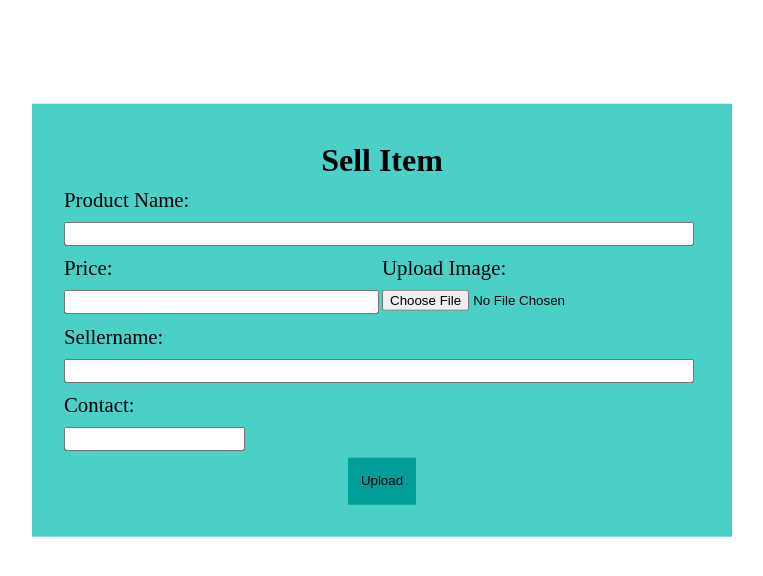
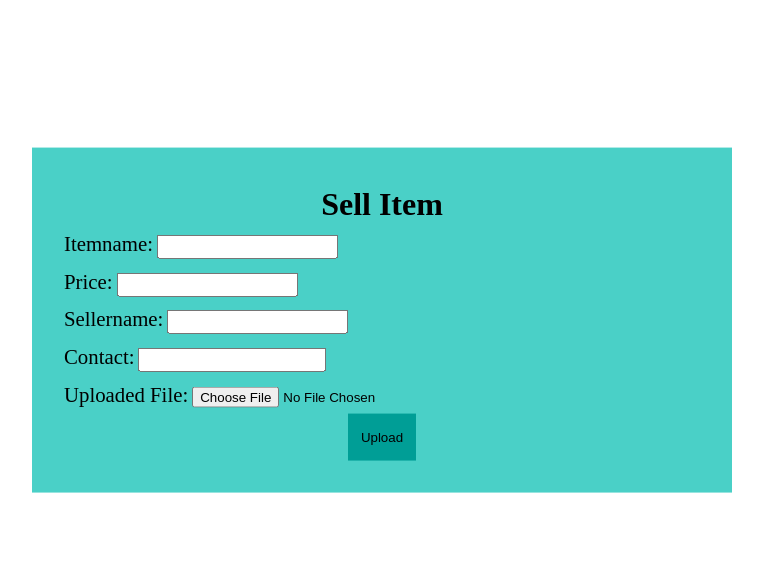
Before and after one commit to dev-lovedeep/studysmart, a Django app: page /upload in a window 1280 px wide. Shown: the part 80-656 px from the top of the page, without its empty margins (258-1021 px from the left). Run offline with Django 3.2, Linux system fonts and the light colour scheme.

Commit message:
v2 all set

```diff
--- a/student/urls.py
+++ b/student/urls.py
@@ -15,19 +15,20 @@ Including another URLconf
 """
 from django.contrib import admin
 from django.urls import path, include
-from website.views import homeview, download_view, productview, simple_upload, subject_view, contact_view
+from website.views import homeview, download_view, productview, subject_view, contact_view, product_upload_view
 from django.conf import settings
 from django.conf.urls.static import static
 
 
 urlpatterns = [
 
-    path('admin/', admin.site.urls),
+    path('admin/', admin.site.urls, name="admin"),
     path('', homeview, name="home"),
     # i have done this to hide main url of set
     path('action/', include("website.urls", namespace="action")),
     path('buy', productview, name="buysell"),
-    path('upload', simple_upload, name="upload"),
+    path('upload', product_upload_view, name="upload"),
+    # path('upload', simple_upload, name="upload"),
     path('books', subject_view, name="books"),
     path('paper', subject_view, name="paper"),
     path('contact', contact_view, name="contact"),
--- a/templates/upload.html
+++ b/templates/upload.html
@@ -9,7 +9,7 @@
 
     <form action="" method="post" enctype="multipart/form-data">
         {% csrf_token %}
-        <label for="itemname">product name:</label><br>
+        <!-- <label for="itemname">product name:</label><br>
         <input type="text" name="itemname" id="" class="full" required> <br>
         <div class="flex">
             <div class="price half">
@@ -24,7 +24,8 @@
         <label for="sellername">sellername:</label><br>
         <input type="text" name="sellername" id="full" class="full" required><br>
         <label for="contact">contact:</label><br>
-        <input pattern="[1-9]{1}[0-9]{9}" type="number" name='contact' />
+        <input pattern="[1-9]{1}[0-9]{9}" type="number" name='contact' /> -->
+        {{form.as_p}}
         <button type="submit" onclick="submitForm()" class="upload">Upload</button>
     </form>
 </div>
@@ -33,8 +34,6 @@
         alert(
             'your product is sent for approval !\nyou will be able to see your product once it is approved'
         )
-        document.contact - form.submit();
-        document.contact - form.reset();
 
     }
 </script>
--- /dev/null
+++ b/todo.txt
@@ -0,0 +1,5 @@
+todo:manage form error before submission []
+todo:phone no validation check for 10 digit not working issue[x]
+todo:check proper extension type while submitting[x]
+todo:make some filesize validation[x]
+todo:links containing bracket and % sign get broken[]
--- /dev/null
+++ b/website/forms.py
@@ -0,0 +1,46 @@
+from django import forms
+from .models import download, Product
+
+
+class admin_upload_form(forms.ModelForm):
+    class Meta:
+        model = download
+        fields = '__all__'
+        exclude = ['url']
+    # for checking proper file format
+
+    def clean_uploaded_file(self):
+        myfile = self.cleaned_data.get("uploaded_file")
+        if not str(myfile).endswith((".pdf")):
+            raise forms.ValidationError("invalid format! only pdf allowed")
+        return myfile
+
+
+class product_upload_form(forms.ModelForm):
+    class Meta:
+        model = Product
+        fields = '__all__'
+        exclude = ['imagesrc', 'isapproved']
+    # just for fun :make sure no one can use my name as product
+
+    def clean_itemname(self):
+        itemname = self.cleaned_data.get('itemname')
+        if 'lovedeep' in itemname:
+            raise forms.ValidationError("cannot use admin name")
+        return itemname
+    # check for contact to be 10 digit no
+
+    def clean_contact(self):
+        contact = self.cleaned_data.get("contact")
+        if len(str(contact)) != 10:
+            raise forms.ValidationError("enter a valid contact no.")
+        return contact
+    # proper file extension check
+
+    def clean_uploaded_file(self):
+        myfile = self.cleaned_data.get("uploaded_file")
+        if not str(myfile).endswith((".png", '.jpeg', '.jpg')):
+            raise forms.ValidationError("invalid file format")
+        if myfile.size > 5242880:  # 5mb
+            raise forms.ValidationError("file size should be less than 5MB")
+        return myfile
--- a/website/views.py
+++ b/website/views.py
@@ -1,10 +1,12 @@
 import glob
 import os
 import boto3
+import magic
 from django.core.files.storage import FileSystemStorage
 from django.conf import settings
 from django.shortcuts import render, redirect, get_object_or_404, HttpResponse
 from .models import *
+from .forms import *
 
 # drive
 # from pydrive.auth import GoogleAuth
@@ -15,9 +17,16 @@ from .models import *
 
 # view for home page
 
+# check for mimetype
+def file_path_mime(file_path):
+    mime = magic.from_file(file_path, mime=True)
+    return mime
+
+
 def spacetounderscore(inputurl):
     url = str(inputurl)
-    return url.replace(' ', '_')
+    url = url.replace(' ', '_')
+    return "https://studysmartbucket.s3.amazonaws.com/media/{}".format(url)
 
 
 # def s3download(request):
@@ -55,7 +64,7 @@ def product_filter(request):
         }
         return render(request, 'templates/filter.html', context)
     else:
-        return HttpResponse("you are not allowed to access this url")
+        return HttpResponse("you are not allowed to access this url\n<a href='../admin' target='_blank'>login as admin</a>")
 
 
 def product_delete(request, id):
@@ -63,7 +72,7 @@ def product_delete(request, id):
         Product.objects.get(id=id).delete()
         return redirect('website:filter')
     else:
-        return HttpResponse("you are not allowed to access this url")
+        return HttpResponse("you are not allowed to access this url\n<a href='../admin' target='_blank'>login as admin</a>")
 
 
 def product_approve(request, id):
@@ -74,7 +83,7 @@ def product_approve(request, id):
         return redirect('website:filter')
 
     else:
-        return HttpResponse("you are not allowed to access this url")
+        return HttpResponse("you are not allowed to access this url\n<a href='../admin' target='_blank'>login as admin</a>")
 
 
 # display all product to sell
@@ -89,32 +98,42 @@ def productview(request):
 # manage upload product
 
 
-def simple_upload(request):
-    if request.method == 'POST' and request.FILES['myfile']:
-        myfile = request.FILES['myfile']
-        # fs = FileSystemStorage()
-        # filename = fs.save(myfile.name, myfile)
-        # uploaded_file_url = fs.url(filename)
-        product = Product(
-            itemname=request.POST.get('itemname'),
-            price=request.POST.get('price'),
-            sellername=request.POST.get('sellername'),
-            contact=request.POST.get('contact'),
-            uploaded_file=myfile
-            # imagesrc=uploaded_file.url
-        )
+# def simple_upload(request):
+#     if request.method == 'POST' and request.FILES['myfile']:
+#         myfile = request.FILES['myfile']
+#         # print(file_path_mime(os.path.realpath(myfile.name)))
+#         product = Product(
+#             itemname=request.POST.get('itemname'),
+#             price=request.POST.get('price'),
+#             sellername=request.POST.get('sellername'),
+#             contact=request.POST.get('contact'),
+#             uploaded_file=myfile
+#         )
+#         print(product.uploaded_file.url)
+#         product.imagesrc = spacetounderscore(product.uploaded_file.url)
+#         product.save()
+#         return redirect('home')
+#     else:
+#         return render(request, "templates/upload.html", {})
 
-        # url = str(product.uploaded_file.url)
-        # url = url.replace('%20', '_')
-        # print("url=", url, "\n\n\n")
-        product.imagesrc = spacetounderscore(product.uploaded_file.url)
-        product.save()
-        # print("\n\n\n" + str(product.imagesrc) + "\n\n\n")
-        # product = Product.objects.get(pk=)
-        # product.save()
-        return redirect('home')
-    else:
-        return render(request, "templates/upload.html", {})
+def product_upload_view(request):
+    newproduct = product_upload_form()
+    if request.method == "POST":
+        newproduct = product_upload_form(request.POST, request.FILES)
+        if newproduct.is_valid():
+            notsaved = newproduct.save(commit=False)
+            imageurl = spacetounderscore(
+                newproduct.cleaned_data.get("uploaded_file"))
+            print(imageurl)
+            notsaved.imagesrc = imageurl
+            # print("url source:"newproduct.imagesrc)
+            notsaved.save()
+            newproduct = product_upload_form()
+    context = {
+        "form": newproduct
+    }
+    return render(request, "templates/upload.html", context)
+
 
 # supply item to set on both paper and books page
 
@@ -164,40 +183,55 @@ def contact_view(request):
 
 def admin_upload_view(request):
     if request.user.is_superuser:
-        url = ""
+        pdfurl = ""
+        newupload = admin_upload_form()
         if request.method == 'POST':
-            file = request.FILES['file']
-            filename = request.POST.get('filename')
-            subject = request.POST.get('subject', None)
-            download_type = request.POST.get('type', None)
-            linkname = spacetounderscore(file.name)
-            # url = "https://studysmartbucket.s3.amazonaws.com/pdf/{}/{}".format(
-            #     download_type, linkname)
-            url = "https://studysmartbucket.s3.us-east-2.amazonaws.com/media/{}".format(
-                linkname)
-            # print(subject_names.objects.get(name=subject))
-            download_object = download(
-                name=filename,
-                url=url,
-                subject=subject_names.objects.get(name=subject),
-                category=download_type,
-                uploaded_file=file
-            )
-            # url = str(download_object.uplo.url)
-            # url = url.replace('%20', '_')
-            # print("url=", url, "\n\n\n")
-            # product.imagesrc = url
-            # download_object.url=
-            download_object.save()
-            print("download url:"+url)
+            # file = request.FILES['file']
+            # filename = request.POST.get('filename')
+            # subject = request.POST.get('subject', None)
+            # download_type = request.POST.get('type', None)
+            # linkname = spacetounderscore(file.name)
+            # # url = "https://studysmartbucket.s3.amazonaws.com/pdf/{}/{}".format(
+            # #     download_type, linkname)
+            # url = "https://studysmartbucket.s3.us-east-2.amazonaws.com/media/{}".format(
+            #     linkname)
+            # # print(subject_names.objects.get(name=subject))
+            # download_object = download(
+            #     name=filename,
+            #     url=url,
+            #     subject=subject_names.objects.get(name=subject),
+            #     category=download_type,
+            #     uploaded_file=file
+            # )
 
+            # # url = str(download_object.uplo.url)
+            # # url = url.replace('%20', '_')
+            # # print("url=", url, "\n\n\n")
+            # # product.imagesrc = url
+            # # download_object.url=
+            # if request.POST.is_valid():
+            #     download_object.save()
+            #     print("download url:"+url)
+            # else:
+            #     raise forms.ValidationError("wrong input")
+            newupload = admin_upload_form(request.POST, request.FILES)
+            if newupload.is_valid():
+                notsaved = newupload.save(commit=False)
+                pdfurl = spacetounderscore(
+                    newupload.cleaned_data.get("uploaded_file"))
+                print(pdfurl)
+                notsaved.url = pdfurl
+                # print("url source:"newproduct.imagesrc)
+                notsaved.save()
+                newupload = admin_upload_form()
         context = {
-            'url': url,
-            "subject_list": subject_names.objects.all()
+            "form": newupload,
+            "subject_list": subject_names.objects.all(),
+            "url": pdfurl
         }
         return render(request, 'templates/adminupload.html', context)
     else:
-        return HttpResponse("you are not allowed to access this url")
+        return HttpResponse("you are not allowed to access this url\n<a href='../admin' target='_blank'>login as admin</a>")
 
 
 # def setcontent_view(request):
```
Also changed, not shown: templates/adminupload.html (+4 -3 lines), website/models.py (+4 -4 lines), db.sqlite3, website/migrations/0019_auto_20200201_0044.py (added), website/migrations/0020_auto_20200201_1903.py (added), website/migrations/0021_remove_subject_names_driveid.py (added).
